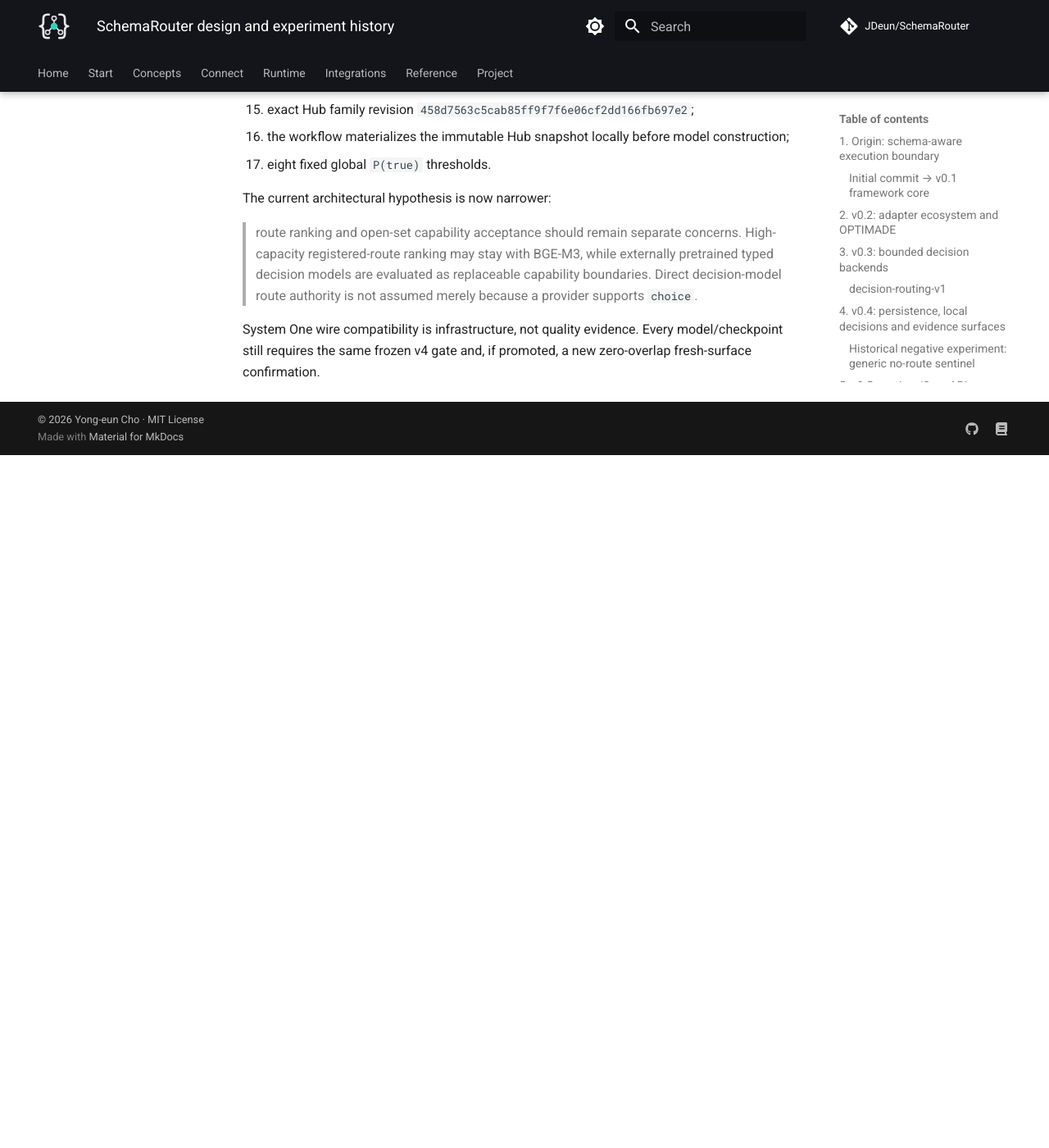
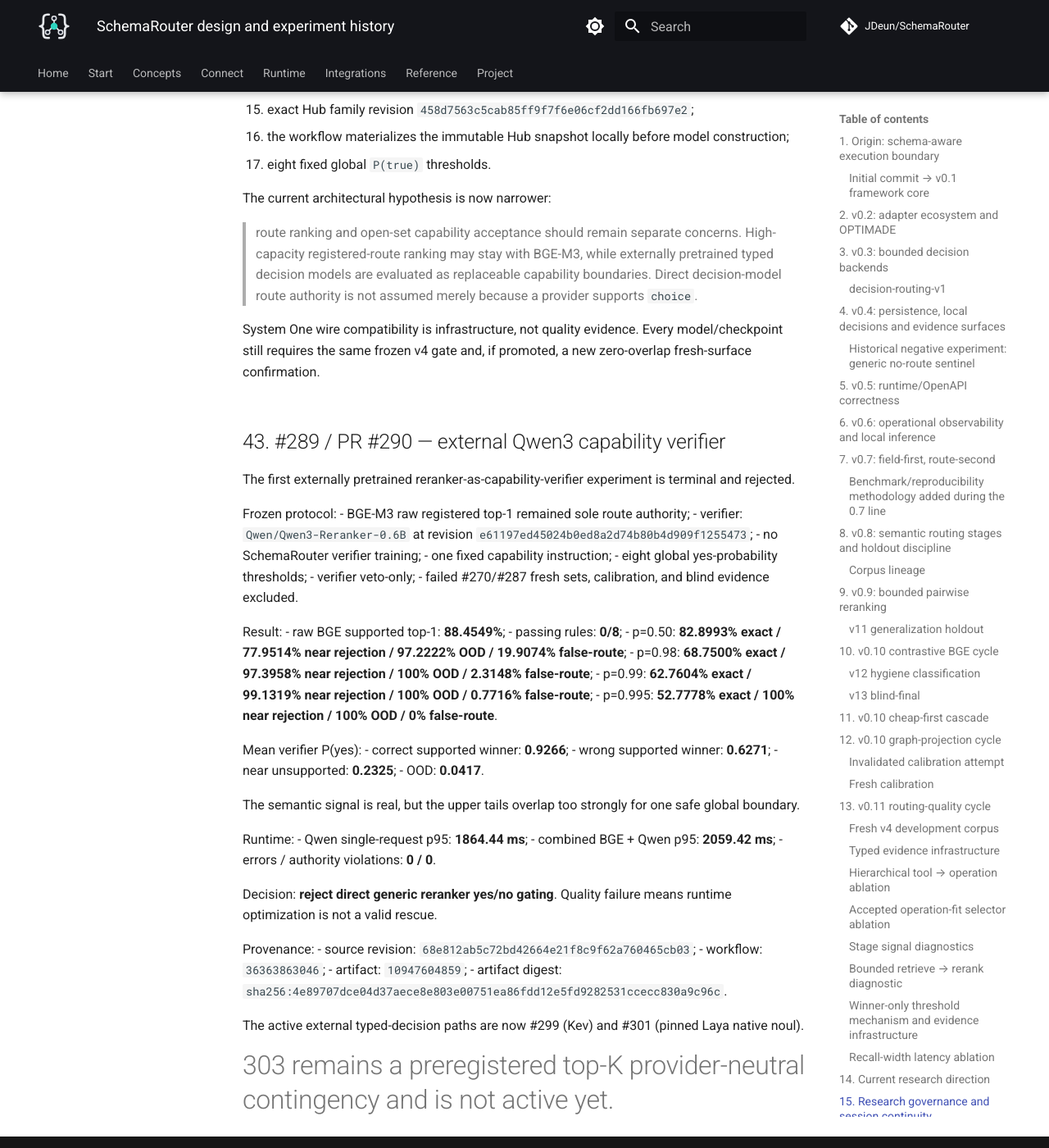
Before and after one commit to JDeun/SchemaRouter, an MkDocs documentation site: the page built from docs/research/design-and-experiment-history.md, in a window 1280 px wide and 1400 px high, scrolled down 52618 px. Shown: the whole window at 82% size. Built offline with MkDocs 1.6.1 and Material for MkDocs 9.7.7, drawn with Linux system fonts in a browser that asks for light colours; comment, search, counter and statistics services are not loaded; before the commit the page ends 53173 px from its top, so only the background shows below that.

Commit message:
research: append terminal Qwen3 verifier evidence

```diff
--- a/docs/research/design-and-experiment-history.md
+++ b/docs/research/design-and-experiment-history.md
@@ -1756,3 +1756,49 @@ The current architectural hypothesis is now narrower:
 
 System One wire compatibility is infrastructure, not quality evidence. Every model/checkpoint still
 requires the same frozen v4 gate and, if promoted, a new zero-overlap fresh-surface confirmation.
+
+## 43. #289 / PR #290 — external Qwen3 capability verifier
+
+The first externally pretrained reranker-as-capability-verifier experiment is terminal and rejected.
+
+Frozen protocol:
+- BGE-M3 raw registered top-1 remained sole route authority;
+- verifier: `Qwen/Qwen3-Reranker-0.6B` at revision
+  `e61197ed45024b0ed8a2d74b80b4d909f1255473`;
+- no SchemaRouter verifier training;
+- one fixed capability instruction;
+- eight global yes-probability thresholds;
+- verifier veto-only;
+- failed #270/#287 fresh sets, calibration, and blind evidence excluded.
+
+Result:
+- raw BGE supported top-1: **88.4549%**;
+- passing rules: **0/8**;
+- p=0.50: **82.8993% exact / 77.9514% near rejection / 97.2222% OOD / 19.9074% false-route**;
+- p=0.98: **68.7500% exact / 97.3958% near rejection / 100% OOD / 2.3148% false-route**;
+- p=0.99: **62.7604% exact / 99.1319% near rejection / 100% OOD / 0.7716% false-route**;
+- p=0.995: **52.7778% exact / 100% near rejection / 100% OOD / 0% false-route**.
+
+Mean verifier P(yes):
+- correct supported winner: **0.9266**;
+- wrong supported winner: **0.6271**;
+- near unsupported: **0.2325**;
+- OOD: **0.0417**.
+
+The semantic signal is real, but the upper tails overlap too strongly for one safe global boundary.
+
+Runtime:
+- Qwen single-request p95: **1864.44 ms**;
+- combined BGE + Qwen p95: **2059.42 ms**;
+- errors / authority violations: **0 / 0**.
+
+Decision: **reject direct generic reranker yes/no gating**. Quality failure means runtime optimization is not a valid rescue.
+
+Provenance:
+- source revision: `68e812ab5c72bd42664e21f8c9f62a760465cb03`;
+- workflow: `36363863046`;
+- artifact: `10947604859`;
+- artifact digest: `sha256:4e89707dce04d37aece8e803e00751ea86fdd12e5fd9282531ccecc830a9c96c`.
+
+The active external typed-decision paths are now #299 (Kev) and #301 (pinned Laya native noul).
+#303 remains a preregistered top-K provider-neutral contingency and is not active yet.
```
